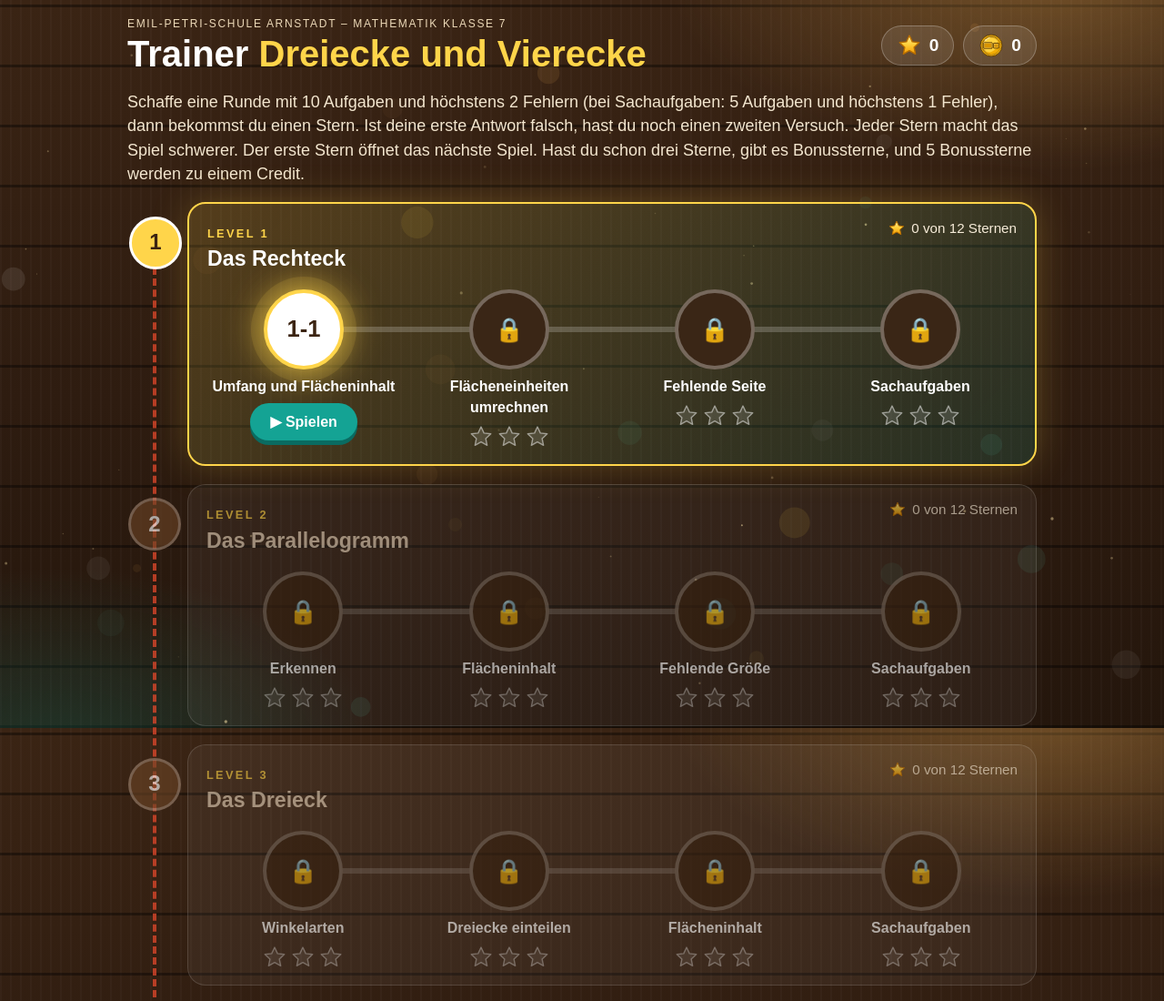
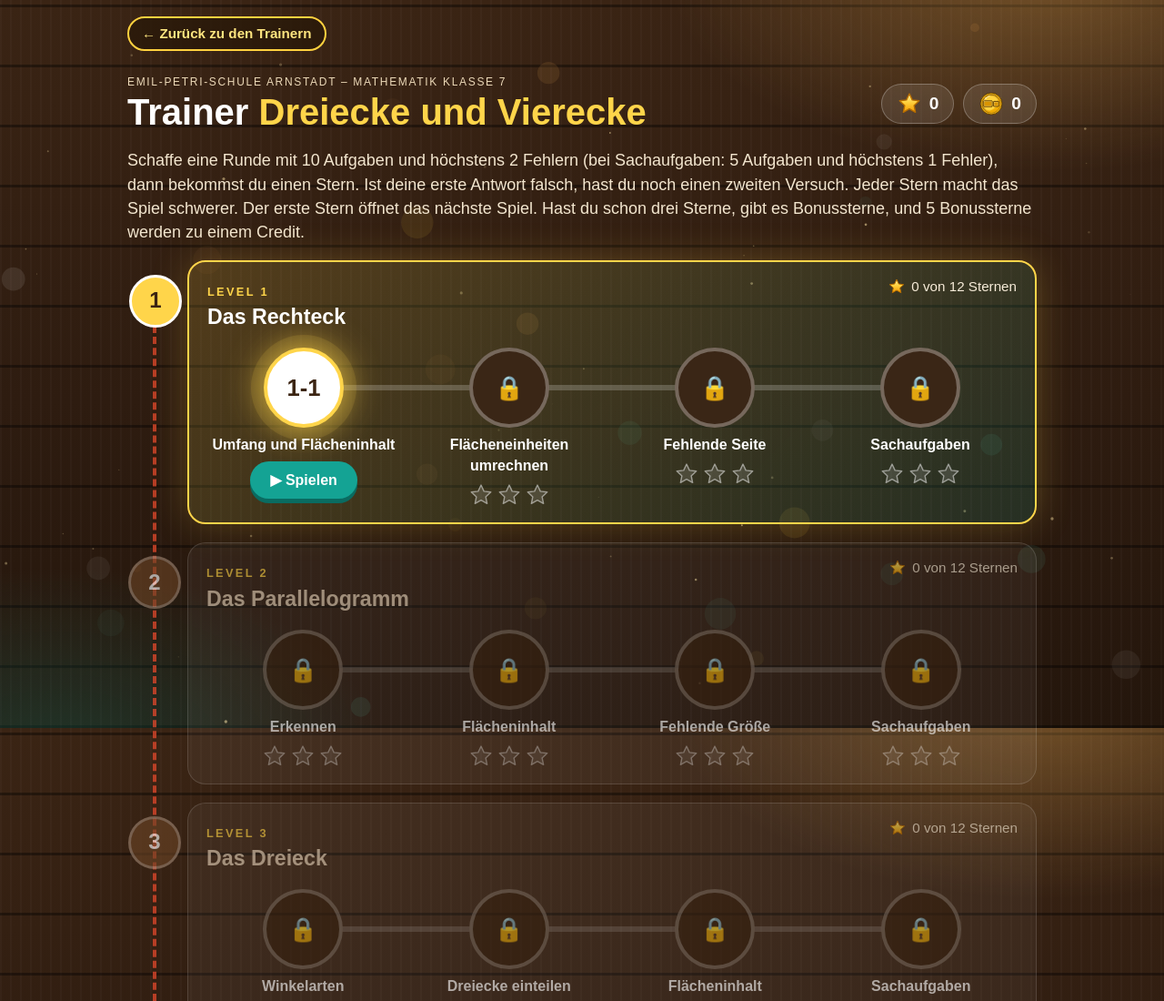
Before and after one commit to FrauKlugmann/dreiecke-vierecke, a plain HTML site: page index.html in a window 1280 px wide. Shown: the top 1100 px of the page at 91% size. Drawn offline with Linux system fonts and the light colour scheme.

Commit message:
Trainer: Zurück-Knopf zur Trainer-Seite Klasse 7
Co-Authored-By: Claude Opus 5.5 <noreply@anthropic.com>
Claude-Session: https://claude.ai/code/session_01KJ6i5kXi9vbeJSVzbqVSwx

```diff
--- a/index.html
+++ b/index.html
@@ -151,6 +151,7 @@ input[type=text]{font:inherit;border:2px solid var(--glasrand);background:rgba(0
   .kreis{width:72px;height:72px;font-size:1.3rem}}
 @media (prefers-reduced-motion:reduce){*{animation:none!important;transition:none!important}}
 .vor2{font:inherit;cursor:pointer;border:2px solid #0d7f73;background:#fff;color:#0d7f73;border-radius:999px;padding:2px 10px;font-weight:700;font-size:.9rem}
+.zurueck{display:inline-block;align-self:flex-start;width:fit-content;margin:0 0 8px;padding:6px 14px;border-radius:999px;border:2px solid #ffd23f;color:#ffe680;background:rgba(40,24,8,.75);font-weight:700;font-size:.95rem;text-decoration:none}.zurueck:hover{background:rgba(70,42,12,.9)}
 </style>
 </head><body>
 <svg id="himmel" aria-hidden="true"></svg>
@@ -175,6 +176,7 @@ input[type=text]{font:inherit;border:2px solid var(--glasrand);background:rgba(0
   <symbol id="st" viewBox="0 0 24 24"><path d="M12 2.6l2.75 5.9 6.45.75-4.8 4.4 1.3 6.35L12 16.8 6.3 20l1.3-6.35-4.8-4.4 6.45-.75z" stroke-linejoin="round"/></symbol>
 </defs></svg>
 <div class="wrap">
+  <a class="zurueck" href="https://frauklugmann.github.io/trainer/klasse7/">← Zurück zu den Trainern</a>
   <div class="top">
     <div><div class="schule">EMIL-PETRI-SCHULE ARNSTADT – MATHEMATIK KLASSE 7</div><h1>Trainer <span>Dreiecke und Vierecke</span></h1></div>
     <div class="zaehlwerk"><div class="zaehler" id="zaehler" aria-label="Gesammelte Sterne"><svg><use href="#st" fill="url(#gold)" stroke="#b86e00" stroke-width="1.2"/></svg><span id="zahl">0</span></div>
```
